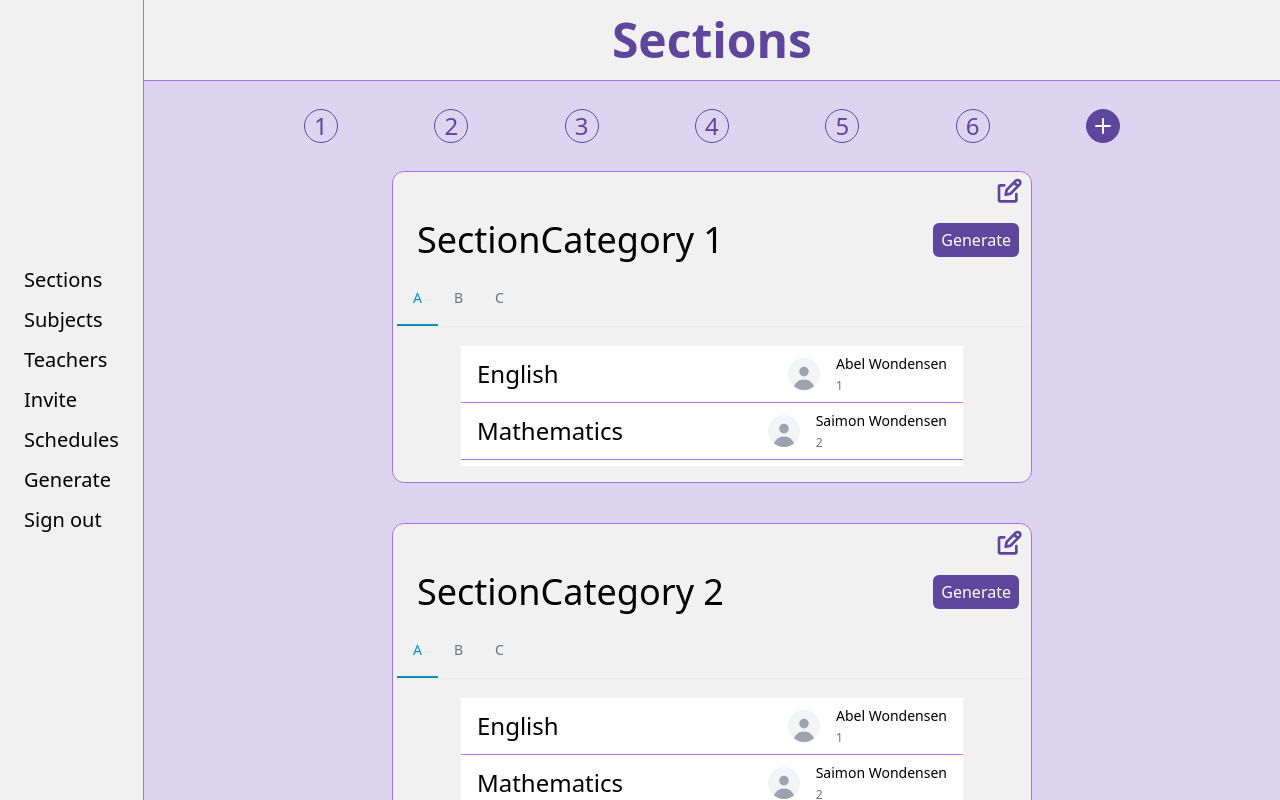
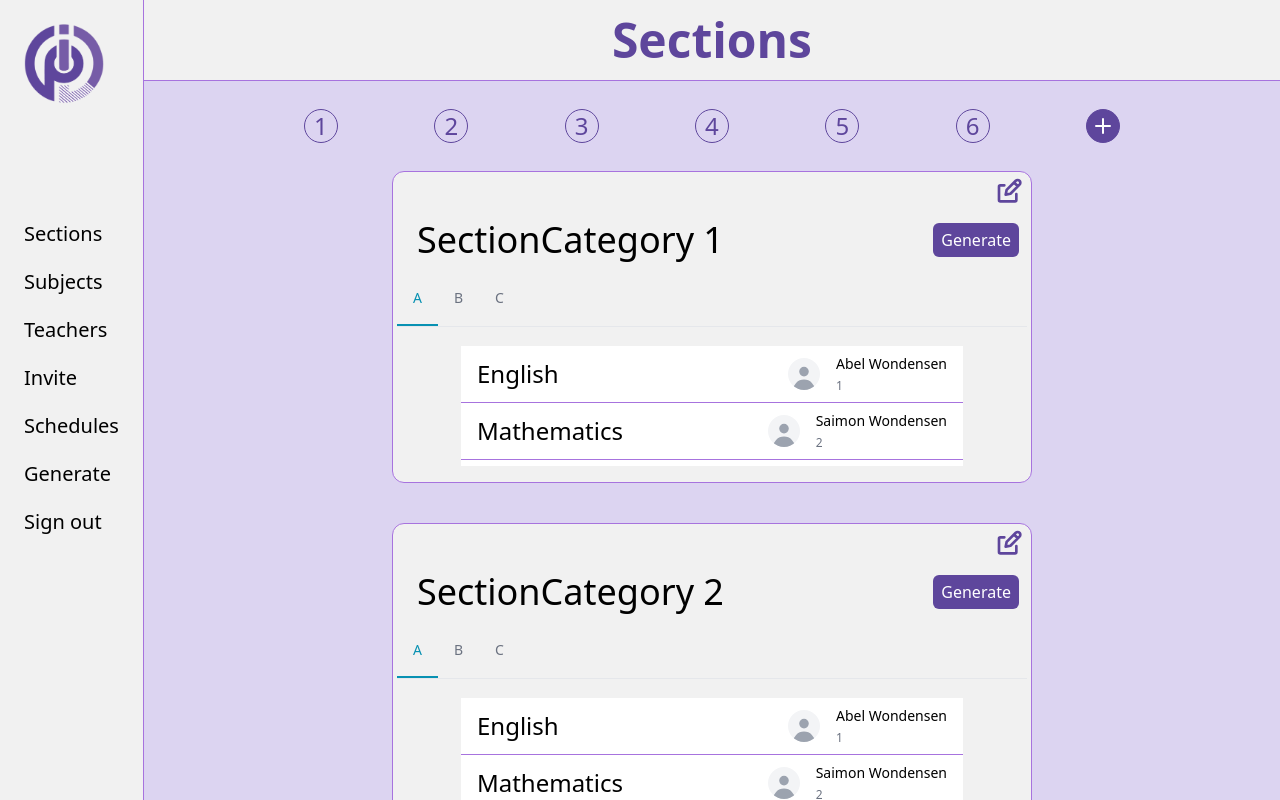
Before and after one commit to BiniyamTafesselemu/pi_schooltimetable_generator, a React (Vite) app in the folder Frontend/Pi_Schooltimetable_Generator/: page /Sections in a window 1280 px wide. Built offline with nearby package versions, Linux system fonts and the light colour scheme.

Commit message:
sideBar logo insert

```diff
--- a/Frontend/Pi_Schooltimetable_Generator/src/components/Side.jsx
+++ b/Frontend/Pi_Schooltimetable_Generator/src/components/Side.jsx
@@ -1,8 +1,9 @@
-import { Sidebar } from "flowbite-react";
+import logo from '../assets/pi-school-system-logo-only.png'
 
 export default function Side(){
     return(
-        <div className='bg-[#f1f1f1] border-r-[0.1rem]  border-solid border-[rgb(167,115,222)] flex flex-col h-screen  items-start justify-center p-6 gap-3 w-fit text-xl'>
+        <div className='bg-[#f1f1f1] border-r-[0.1rem]  border-solid border-[rgb(167,115,222)] flex flex-col h-screen  items-start justify-start p-6 gap-5 w-fit text-xl'>
+            <img src={logo} className='w-20 mb-24'></img>
             <a href="/Sections" className="hover:text-[#5E469C]">Sections</a>
             <a href="/Subjects" className="hover:text-[#5E469C]">
                         Subjects
```
Also changed, not shown: Frontend/Pi_Schooltimetable_Generator/src/assets/pi-school-system-logo-only.png (added).
